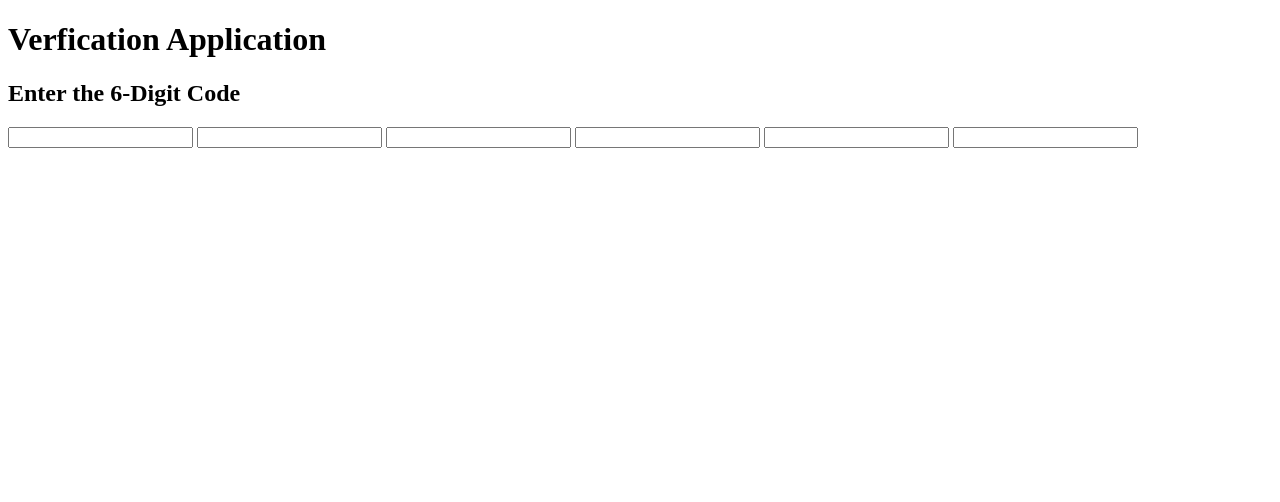
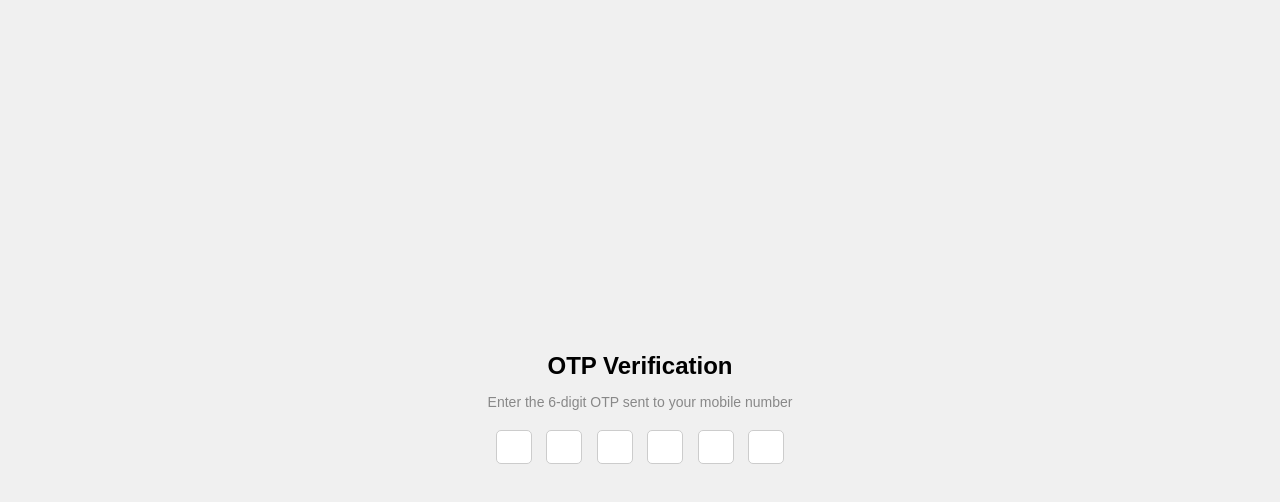
Before and after one commit to acciojob/OTP-Ravi-Kumar-Yedla, a website: page main.html in a window 1280 px wide. Drawn offline with Linux system fonts and the light colour scheme.

Commit message:
created a submission

```diff
--- a/main.html
+++ b/main.html
@@ -8,7 +8,23 @@
 
 <body>
 	<!-- the entire body must be written by student -->
-	<h1 id="verification_heading.">Verfication Application</h1>
+
+     <div class="container">
+    <h1 id="verification_heading">OTP Verification</h1>
+    <p id="verification_subtext">Enter the 6-digit OTP sent to your mobile number</p>
+    <div class="code-container">
+      <input type="text" class="code" maxlength="1"  pattern="[0-9]" required>
+      <input type="text" class="code" maxlength="1"  pattern="[0-9]" required>
+      <input type="text" class="code" maxlength="1"  pattern="[0-9]" required>
+      <input type="text" class="code" maxlength="1"  pattern="[0-9]" required>
+      <input type="text" class="code" maxlength="1"  pattern="[0-9]" required>
+      <input type="text" class="code" maxlength="1"  pattern="[0-9]" required>
+    </div>
+  </div>
+
+
+
+	<!-- <h1 id="verification_heading.">Verfication Application</h1>
 	<h2 id=" verification_subtext">Enter the 6-Digit Code</h2>
 
 	<div id="code-container">
@@ -18,7 +34,7 @@
 	<input type="text" class="code" maxlength = "1" oninput = "handleInput(this,event)" onkeydown = "handleKeyDown(this,event)">
 	<input type="text" class="code" maxlength = "1" oninput = "handleInput(this,event)" onkeydown = "handleKeyDown(this,event)">
 	<input type="text" class="code" maxlength = "1" oninput = "handleInput(this,event)" onkeydown = "handleKeyDown(this,event)">
-	</div>
+	</div> -->
 
 		<script type="text/javascript" src="./script.js">
 </script>
--- a/script.js
+++ b/script.js
@@ -1,14 +1,14 @@
 //your JS code here. If required.
-function handleInput(input,event){
-	// automatically move to the next input on typing a number
-	if(/^\d$/.test(input.value) && input.nextElementSibling){
-		input.nextElementSibling.focus();
-	}
-}
+// function handleInput(input,event){
+// 	// automatically move to the next input on typing a number
+// 	if(/^\d$/.test(input.value) && input.nextElementSibling){
+// 		input.nextElementSibling.focus();
+// 	}
+// }
 
-function handleKeyDown(input,event){
-	 // Move to the previous input on backspace key press
-	if(event.key ==="Backspace" && input.previousElementSibling){
-		input.previousElementSibling.focus();
-	}
-}
+// function handleKeyDown(input,event){
+// 	 // Move to the previous input on backspace key press
+// 	if(event.key ==="Backspace" && input.previousElementSibling){
+// 		input.previousElementSibling.focus();
+// 	}
+// }
--- a/styles.css
+++ b/styles.css
@@ -1 +1,45 @@
 /*  your css code here. If applicable */
+body {
+  font-family: Arial, sans-serif;
+  margin: 0;
+  padding: 0;
+  display: flex;
+  justify-content: center;
+  align-items: center;
+  height: 100vh;
+  background-color: #f0f0f0;
+}
+
+.container {
+  text-align: center;
+}
+
+#verification_heading {
+  font-size: 24px;
+  margin-bottom: 10px;
+}
+
+#verification_subtext {
+  font-size: 14px;
+  color: #888;
+  margin-bottom: 20px;
+}
+
+.code-container {
+  display: inline-block;
+}
+
+.code {
+  width: 30px;
+  height: 30px;
+  font-size: 20px;
+  text-align: center;
+  margin: 0 5px;
+  border: 1px solid #ccc;
+  border-radius: 5px;
+  outline: none;
+}
+
+.code:focus {
+  border-color: dodgerblue;
+}
```
